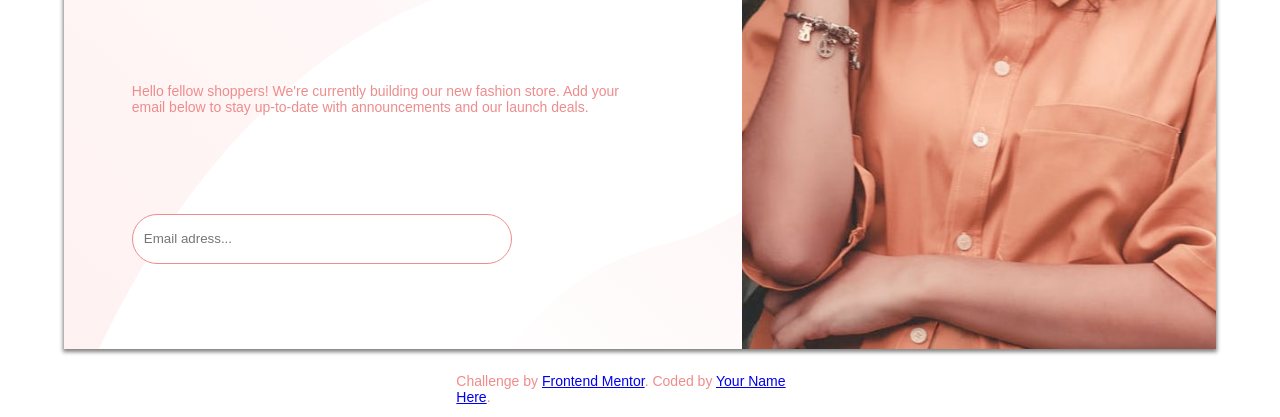
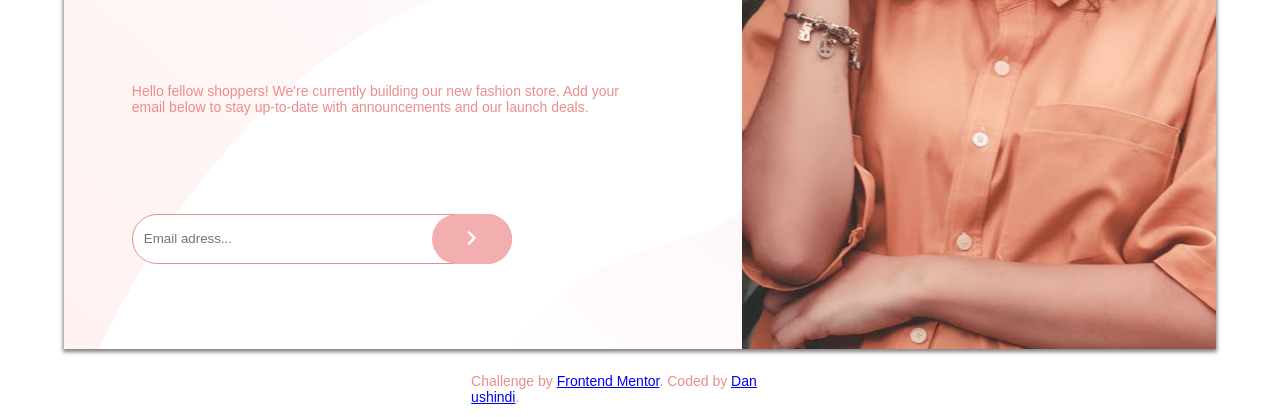
Before and after one commit to DanUshindi/Base, a plain HTML site: page index.html in a window 1280 px wide. Shown: the part 383-800 px from the top of the page. Drawn offline with Linux system fonts and the light colour scheme.

Commit message:
finalyze the laptop version

```diff
--- a/index.html
+++ b/index.html
@@ -2,8 +2,10 @@
 <html lang="en">
 <head>
   <meta charset="UTF-8">
-  <meta name="viewport" content="width=device-width, initial-scale=1.0"> <!-- displays site properly based on user's device -->
-
+  <link rel="stylesheet" href="https://use.fontawesome.com/releases/v5.15.4/css/all.css"
+        integrity="sha384-DyZ88mC6Up2uqS4h/KRgHuoeGwBcD4Ng9SiP4dIRy0EXTlnuz47vAwmeGwVChigm"
+        crossorigin="anonymous"
+  >
   <link rel="icon" type="image/png" sizes="32x32" href="./images/favicon-32x32.png">
 
   <title>Frontend Mentor | Base Apparel coming soon page</title>
@@ -31,7 +33,15 @@
               Add your email below to stay up-to-date with announcements and our launch deals.
           </p>
        </div>
-       <input type="text" placeholder="   Email adress..." required >
+       <div class="trz">
+        <input type="text" placeholder="   Email adress..." required >
+        <span class="rightArrow">
+          <span class="week"><i class="fas fa-chevron-right fa-1.5x"></i>
+          </span>
+        </span>
+
+       </div>
+
 
       </div>
     </div>
@@ -39,7 +49,7 @@
   <footer>
     <p class="attribution">
       Challenge by <a href="https://www.frontendmentor.io?ref=challenge" target="_blank">Frontend Mentor</a>.
-      Coded by <a href="#">Your Name Here</a>.
+      Coded by <a href="https://www.twitter.com/dan_ushindi">Dan ushindi</a>.
     </p>
   </footer>
 </body>
--- a/style.css
+++ b/style.css
@@ -57,11 +57,13 @@ body {
 h1 {
     font-size: 2.5em;
     font-weight: 600;
+    letter-spacing: 6px;
 }
 .rose{
     font-size:2.5em ;
     font-weight: 100;
     color:hsl(0, 74%, 74%);
+    letter-spacing:6px;
 }
 p {
     width: 90%;
@@ -71,11 +73,61 @@ p {
 
 }
 input{
-    width: 380px;
+    width: 100%;
     height: 50px;
     border-radius: 2em;
     border: 1px solid hsl(0, 74%, 74%);
+    color: hsl(0, 74%, 82%);
+    cursor:text;
+    transition: .5s;
+}
+input:hover{
+    transform: scale(1.004);
+    border:1.5px solid hsl(0, 74%, 74%);
 }
 
+.trz {
+    position: relative;
+    border: none;
+    width: 380px;
+}
 
+.rightArrow {
+    position: absolute;
+    background-color: hsl(0, 74%, 82%);
+    height: 50px;
+    width: 80px;
+    color: #fff;
+    right: 0;
+    top: 0;
+    border-radius: 2em;
+    transition: .5s;
+    cursor: pointer;
 }
+.rightArrow:hover{
+    transform: scale(1.004);
+    background:hsl(0, 76%, 90%) ;
+}
+.week {
+    align-items: center;
+}
+
+.week .fas {
+    color: #fff;
+    margin-top: 16px;
+    margin-left: 35px;
+}
+
+@media screen and (max-width: 480px){
+    .main {
+        display: flex;
+        flex-direction: column;
+        justify-content: space-between;
+    }
+    .left{
+        height: auto;
+    width: 100%;
+    background: url("images/hero-desktop.jpg") no-repeat;
+    background-size: cover;
+    }
+}
```
